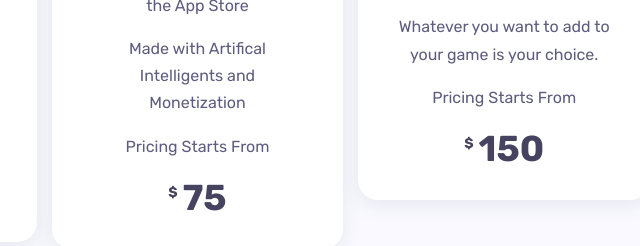
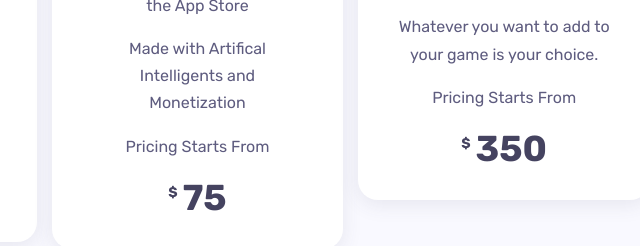
Before and after one commit to MrCrafterGlitched/Porfolio.EXE-C144, a plain HTML site: page index.html in a window 1280 px wide. Shown: the part 4306-4552 px from the top of the page, 450-1090 px from the left. Drawn offline with Linux system fonts and the light colour scheme.

Commit message:
Update index.html

```diff
--- a/index.html
+++ b/index.html
@@ -525,7 +525,7 @@
 						<p>Premium Game of your choice </p>
 						<p>Whatever you want to add to your game is your choice.</p>
 						<p>Pricing Starts From</p>
-						<h3 class="price"><em>$</em>150</h3>
+						<h3 class="price"><em>$</em>350</h3>
 					</div>
 				</div>
 			</div>
```
